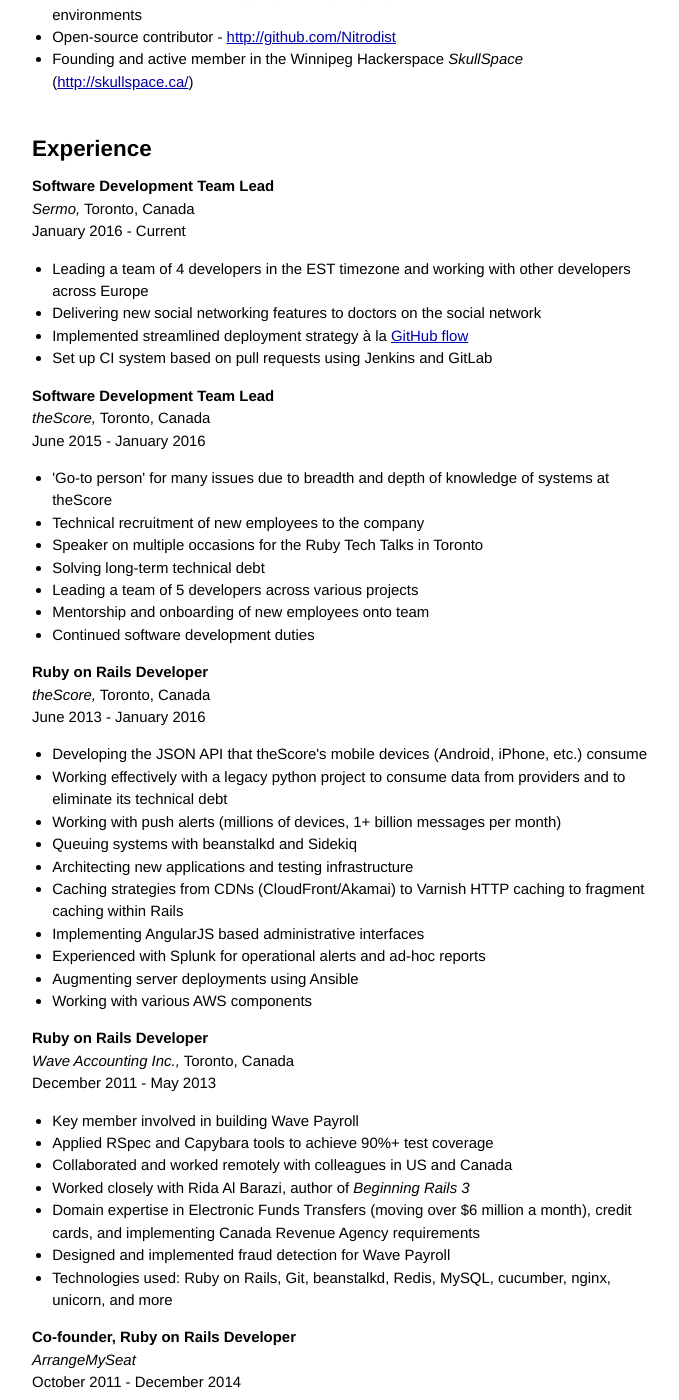
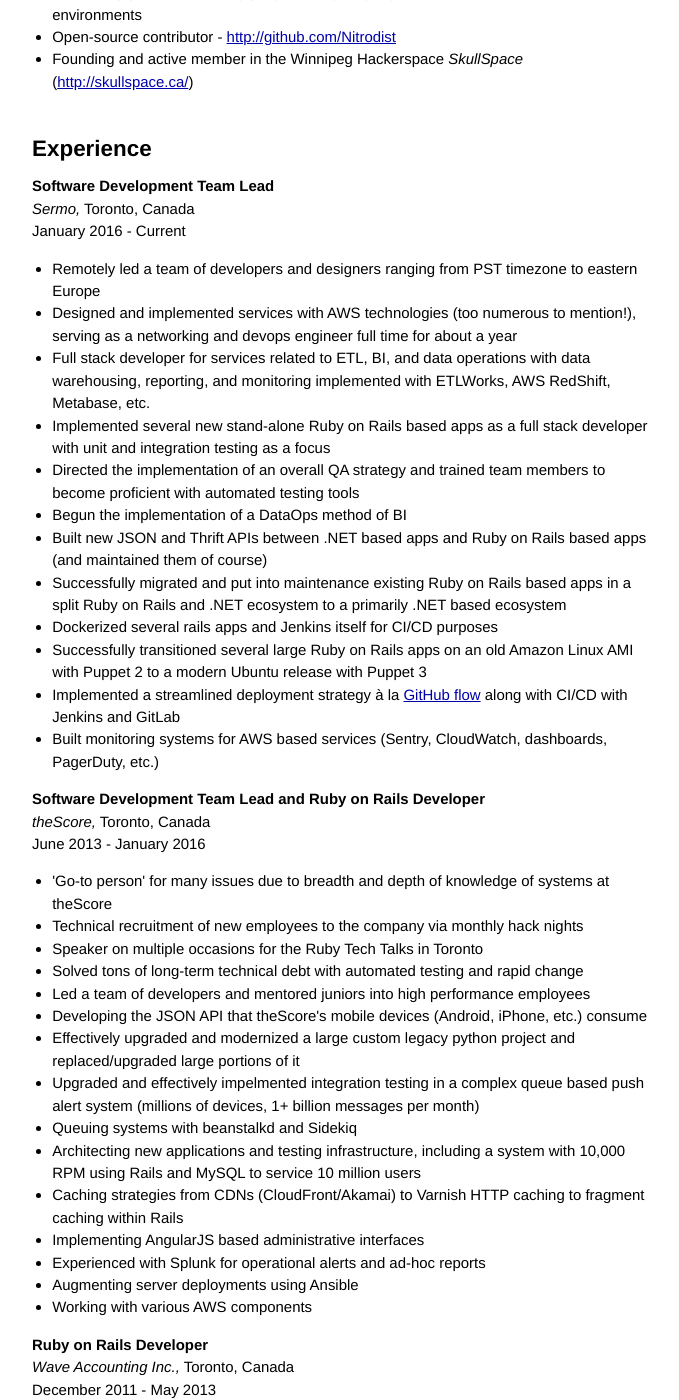
Before and after one commit to Nitrodist/markcampbell.me, a Jekyll site: the page built from resume.markdown, in a window 1280 px wide and 1400 px high, scrolled down 441 px. Shown: the whole window, without its empty margins (294-973 px from the left). Built offline with Jekyll 4.4.1, drawn with Linux system fonts in a browser that asks for light colours; our own code applies the rules of GitHub Pages for plain Markdown files; some of the changed text lies outside the part shown.

Commit message:
Update resume

```diff
--- a/resume.markdown
+++ b/resume.markdown
@@ -11,7 +11,7 @@
 
 ## Profile
 
-* Devops, AWS, Ruby, and Ruby on Rails developer for 8 years (2010)
+* Devops, AWS, Ruby, and Ruby on Rails developer for 10 years (2010)
 * Board member of the [Manitoba Major Soccer League (MMSL)](http://mmsl.ca/)
 * Board member of the [Ralph Brown Community Centre](http://ralphbrowncc.com/)
 * Founding organizer of the [Winnipeg AWS User Group](http://winnipegaws.ca/)
@@ -30,40 +30,37 @@
 January 2016 - Current
 </p>
 
-* Leading a team of 4 developers in the EST timezone and working with other developers across Europe
-* Delivering new social networking features to doctors on the social network
-* Implemented streamlined deployment strategy à la [GitHub flow](http://scottchacon.com/2011/08/31/github-flow.html)
-* Set up CI system based on pull requests using Jenkins and GitLab
+* Remotely led a team of developers and designers ranging from PST timezone to eastern Europe
+* Designed and implemented services with AWS technologies (too numerous to mention!), serving as a networking and devops engineer full time for about a year
+* Full stack developer for services related to ETL, BI, and data operations with data warehousing, reporting, and monitoring implemented with ETLWorks, AWS RedShift, Metabase, etc.
+* Implemented several new stand-alone Ruby on Rails based apps as a full stack developer with unit and integration testing as a focus
+* Directed the implementation of an overall QA strategy and trained team members to become proficient with automated testing tools
+* Begun the implementation of a DataOps method of BI
+* Built new JSON and Thrift APIs between .NET based apps and Ruby on Rails based apps (and maintained them of course)
+* Successfully migrated and put into maintenance existing Ruby on Rails based apps in a split Ruby on Rails and .NET ecosystem to a primarily .NET based ecosystem
+* Dockerized several rails apps and Jenkins itself for CI/CD purposes
+* Successfully transitioned several large Ruby on Rails apps on an old Amazon Linux AMI with Puppet 2 to a modern Ubuntu release with Puppet 3
+* Implemented a streamlined deployment strategy à la [GitHub flow](http://scottchacon.com/2011/08/31/github-flow.html) along with CI/CD with Jenkins and GitLab
+* Built monitoring systems for AWS based services (Sentry, CloudWatch, dashboards, PagerDuty, etc.)
 
 <p style="page-break-before: initial">
-<strong>Software Development Team Lead</strong>
-<br>
-<em>theScore,</em> Toronto, Canada
-<br>
-June 2015 - January 2016
-</p>
-
-* 'Go-to person' for many issues due to breadth and depth of knowledge of systems at theScore
-* Technical recruitment of new employees to the company
-* Speaker on multiple occasions for the Ruby Tech Talks in Toronto
-* Solving long-term technical debt
-* Leading a team of 5 developers across various projects
-* Mentorship and onboarding of new employees onto team
-* Continued software development duties
-
-<p style="page-break-before: initial">
-<strong>Ruby on Rails Developer</strong>
+<strong>Software Development Team Lead and Ruby on Rails Developer</strong>
 <br>
 <em>theScore,</em> Toronto, Canada
 <br>
 June 2013 - January 2016
 </p>
 
+* 'Go-to person' for many issues due to breadth and depth of knowledge of systems at theScore
+* Technical recruitment of new employees to the company via monthly hack nights
+* Speaker on multiple occasions for the Ruby Tech Talks in Toronto
+* Solved tons of long-term technical debt with automated testing and rapid change
+* Led a team of developers and mentored juniors into high performance employees
 * Developing the JSON API that theScore's mobile devices (Android, iPhone, etc.) consume
-* Working effectively with a legacy python project to consume data from providers and to eliminate its technical debt
-* Working with push alerts (millions of devices, 1+ billion messages per month)
+* Effectively upgraded and modernized a large custom legacy python project and replaced/upgraded large portions of it
+* Upgraded and effectively impelmented integration testing in a complex queue based push alert system (millions of devices, 1+ billion messages per month)
 * Queuing systems with beanstalkd and Sidekiq
-* Architecting new applications and testing infrastructure
+* Architecting new applications and testing infrastructure, including a system with 10,000 RPM using Rails and MySQL to service 10 million users
 * Caching strategies from CDNs (CloudFront/Akamai) to Varnish HTTP caching to fragment caching within Rails
 * Implementing AngularJS based administrative interfaces
 * Experienced with Splunk for operational alerts and ad-hoc reports
```
